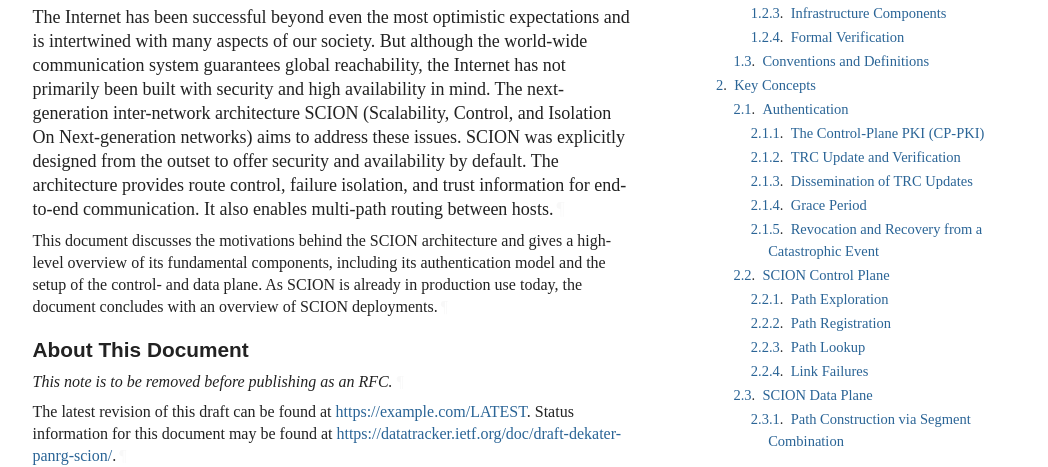
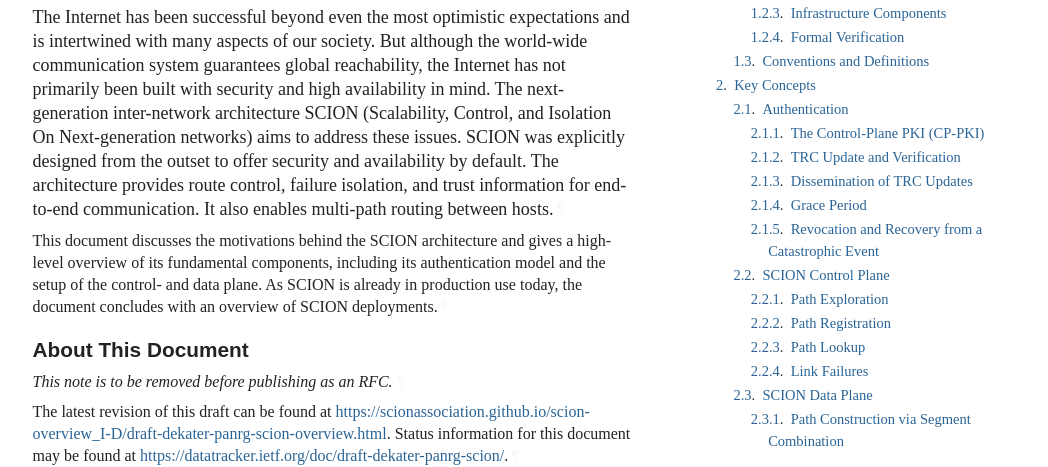
Before and after one commit to scionassociation/scion-overview_I-D, a plain HTML site: page draft-dekater-panrg-scion-overview.html in a window 1280 px wide. Shown: the part 346-813 px from the top of the page, without its empty margins (92-1140 px from the left). Drawn offline with Linux system fonts and the light colour scheme; a web font is replaced by a local one.

Commit message:
Script updating gh-pages from 662eb7f. [ci skip]

```diff
--- a/draft-dekater-panrg-scion-overview.html
+++ b/draft-dekater-panrg-scion-overview.html
@@ -1068,7 +1068,7 @@ svg [stroke="fill"], svg [fill^="#fff"] {
       </h2>
 <p id="section-note.1-1">This note is to be removed before publishing as an RFC.<a href="#section-note.1-1" class="pilcrow">¶</a></p>
 <p id="section-note.1-2">
-        The latest revision of this draft can be found at <span><a href="https://example.com/LATEST">https://example.com/LATEST</a></span>.
+        The latest revision of this draft can be found at <span><a href="https://scionassociation.github.io/scion-overview_I-D/draft-dekater-panrg-scion-overview.html">https://scionassociation.github.io/scion-overview_I-D/draft-dekater-panrg-scion-overview.html</a></span>.
         Status information for this document may be found at <span><a href="https://datatracker.ietf.org/doc/draft-dekater-panrg-scion/">https://datatracker.ietf.org/doc/draft-dekater-panrg-scion/</a></span>.<a href="#section-note.1-2" class="pilcrow">¶</a></p>
 <p id="section-note.1-3">
         Discussion of this document takes place on the
```
Also changed, not shown: draft-dekater-panrg-scion-overview.txt.
